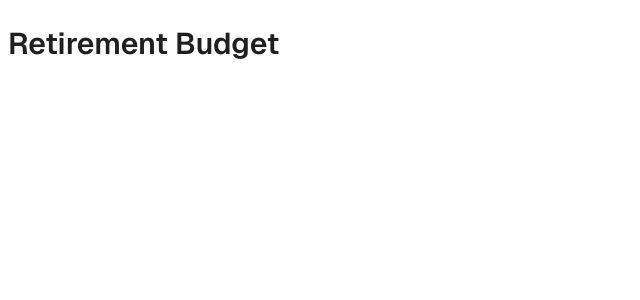
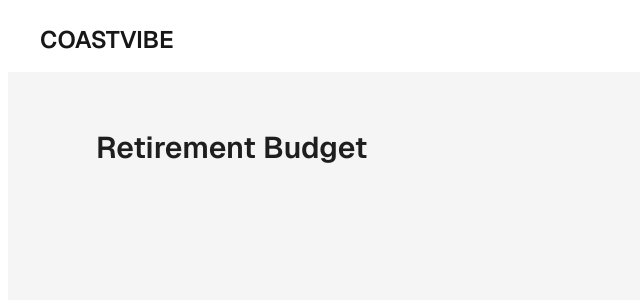
Before and after one commit to jimcasey/coastvibe, a Next.js app: page /retirement-budget in a window 1280 px wide. Shown: the top 300 px of the page, without its empty margins (0-640 px from the left). Built offline with nearby package versions, Linux system fonts and the light colour scheme.

Commit message:
Create universal layout

```diff
--- a/src/app/layout.tsx
+++ b/src/app/layout.tsx
@@ -1,9 +1,16 @@
-import { ConfigProvider, theme } from 'antd'
-import type { Metadata } from 'next'
+'use client'
+
+import React from 'react'
+
+import { ConfigProvider, Layout, Typography, theme } from 'antd'
 import { Geist, Geist_Mono } from 'next/font/google'
+import Link from 'next/link'
 
 import StyledComponentsRegistry from './components/StyledComponentsRegistry'
 import './globals.css'
+
+const { Header, Content, Footer } = Layout
+const { Title } = Typography
 
 const geistSans = Geist({
   variable: '--font-geist-sans',
@@ -14,11 +21,6 @@ const geistMono = Geist_Mono({
   variable: '--font-geist-mono',
   subsets: ['latin'],
 })
-
-export const metadata: Metadata = {
-  title: 'COASTVIBE',
-  description: 'Investment Portfolio Tracker',
-}
 
 const RootLayout = ({
   children,
@@ -41,7 +43,32 @@ const RootLayout = ({
               },
             }}
           >
-            {children}
+            <Layout style={{ minHeight: '100vh' }}>
+              <Header style={{ background: 'var(--background)', padding: '16px 32px' }}>
+                <Link href="/" style={{ textDecoration: 'none' }}>
+                  <Title level={3} style={{ margin: 0, color: 'var(--foreground)' }}>
+                    COASTVIBE
+                  </Title>
+                </Link>
+              </Header>
+              <Content
+                style={{
+                  maxWidth: '1152px',
+                  width: '100%',
+                  margin: '0 auto',
+                  padding: '32px',
+                }}
+              >
+                {children}
+              </Content>
+              <Footer
+                style={{
+                  textAlign: 'center',
+                  background: 'var(--background)',
+                  padding: '16px',
+                }}
+              ></Footer>
+            </Layout>
           </ConfigProvider>
         </StyledComponentsRegistry>
       </body>
--- /dev/null
+++ b/src/app/metadata.ts
@@ -0,0 +1,6 @@
+import type { Metadata } from 'next'
+
+export const metadata: Metadata = {
+  title: 'COASTVIBE',
+  description: 'Investment Portfolio Tracker',
+}
```
Also changed, not shown: src/app/page.tsx (+2 -29 lines).
